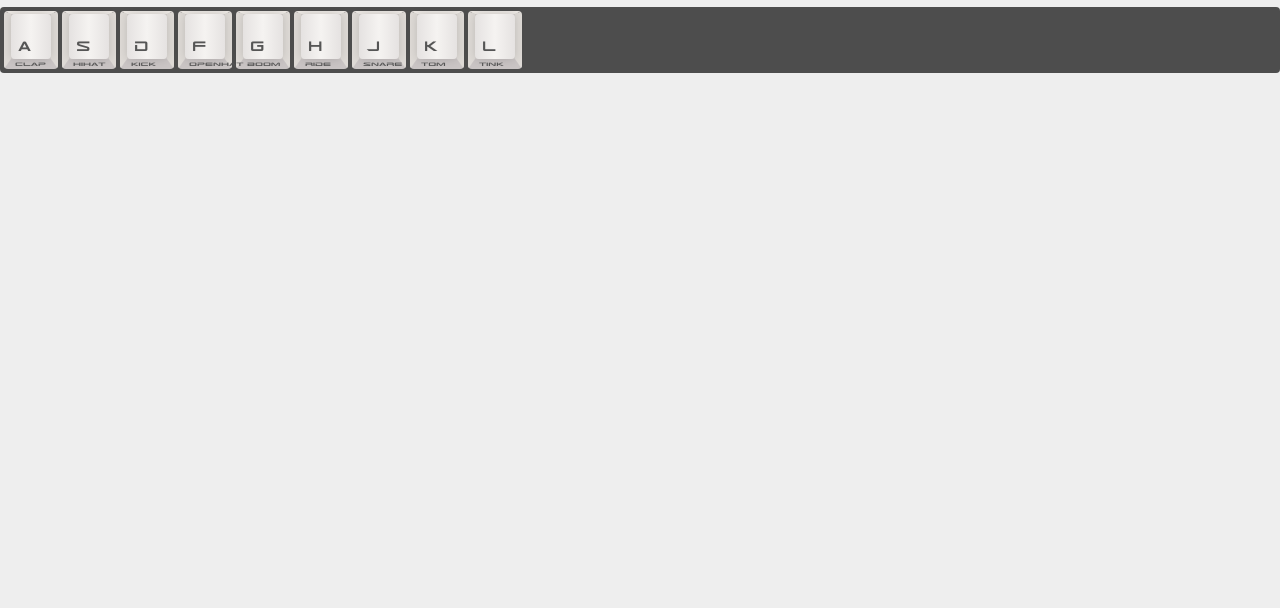
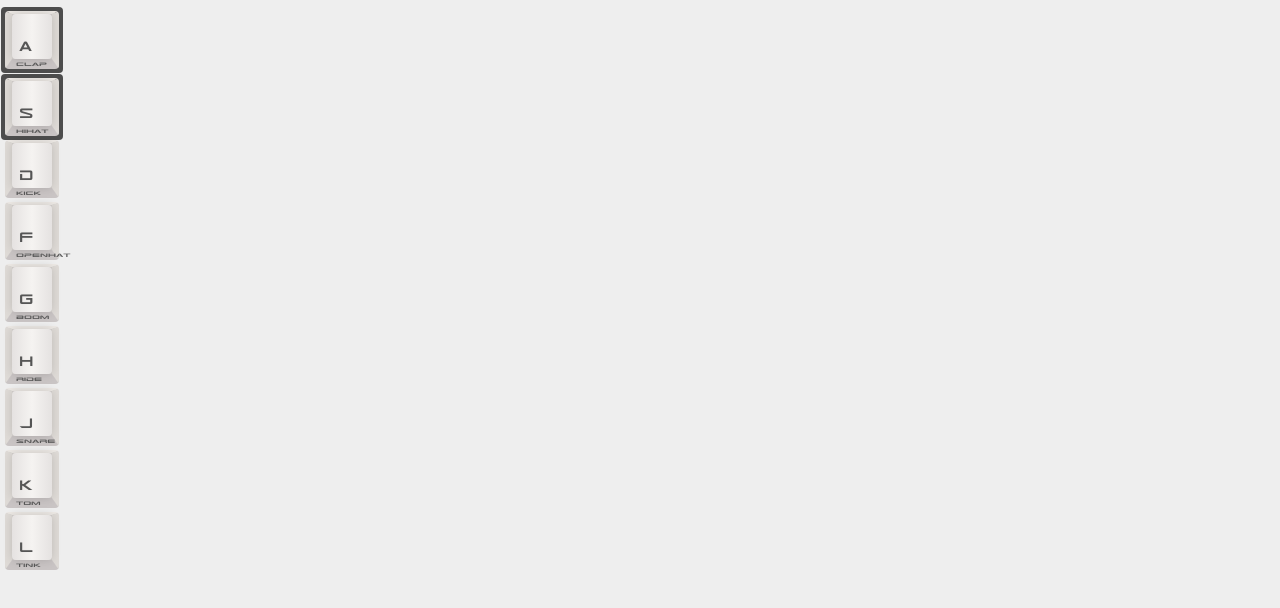
Before and after one commit to McVenco/javascript30.ericvonk.com, a plain HTML site: page 01 - JavaScript Drum Kit/index-START.html in a window 1280 px wide. Shown: the part 68-676 px from the top of the page. Drawn offline with Linux system fonts and the light colour scheme.

Commit message:
latest changes for today @m25

```diff
--- a/01 - JavaScript Drum Kit/index-START.html
+++ b/01 - JavaScript Drum Kit/index-START.html
@@ -20,6 +20,8 @@
     <div data-key="65" class="key">
       <div class="keycap"><br/>A<span class="side">clap</span></div>
     </div>
+    </div>
+    <div class="keys">
     <div data-key="83" class="key">
       <div class="keycap"><br/>S<span class="side">hihat</span></div>
     </div>
--- a/01 - JavaScript Drum Kit/style.css
+++ b/01 - JavaScript Drum Kit/style.css
@@ -37,9 +37,12 @@ header {
 
 .keys {
   padding: 2px;
+  margin: 1px;
+  width: 58px;
+  height: 62px;
   background: #4d4d4d;
   border-radius: 4px;
-  overflow: hidden;
+  /* overflow: hidden; */
 }
 
 .key {
@@ -53,10 +56,6 @@ header {
   background: #d3cfcc;
   border-color: #ece8e4 #dedad6 #c9c4c4;
   transition: all .07s ease;
-}
-
-.pressed {
-  transform: scale(0.95, 0.95);
 }
 
 .key .keycap {
@@ -81,3 +80,7 @@ header {
   bottom: -10px;
   transform: rotateX(50deg);
 }
+
+.pressed {
+  transform: scale(0.95, 0.95);
+}
```
